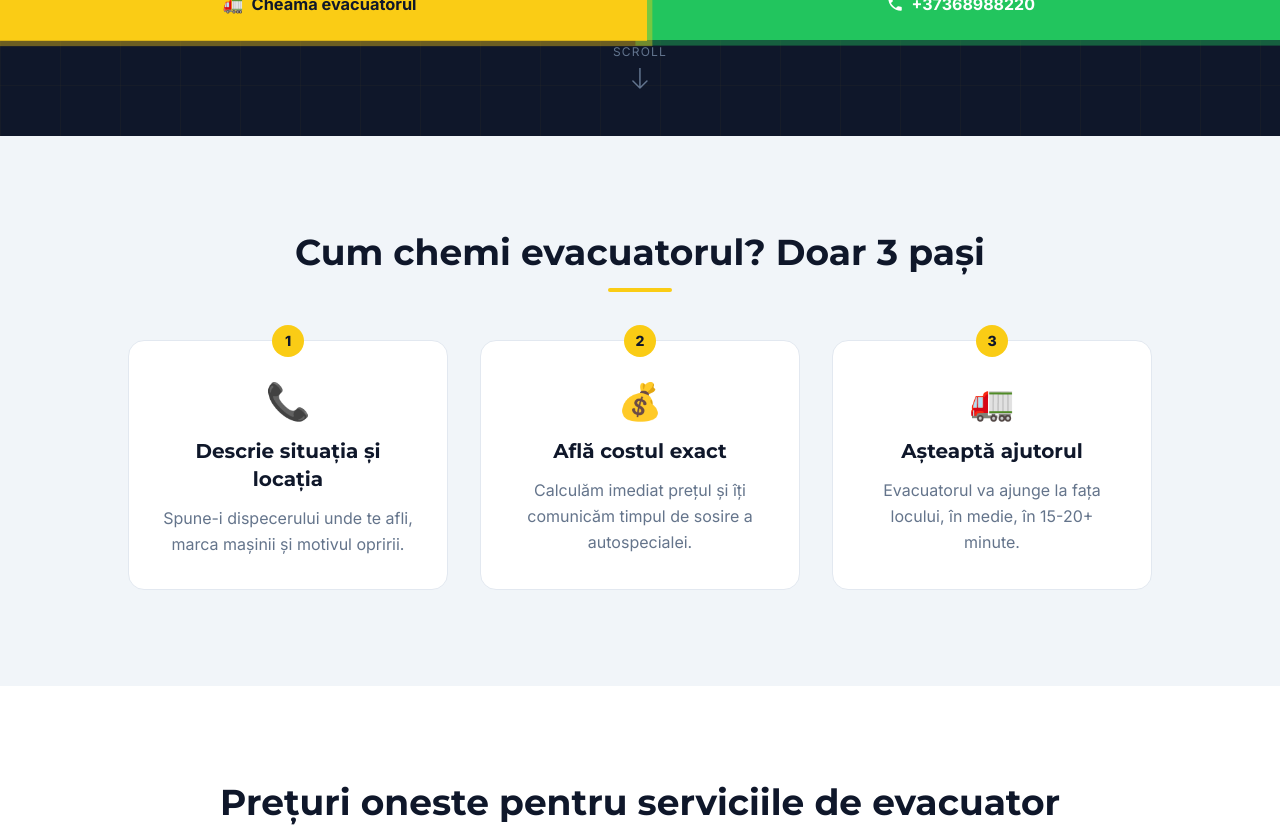
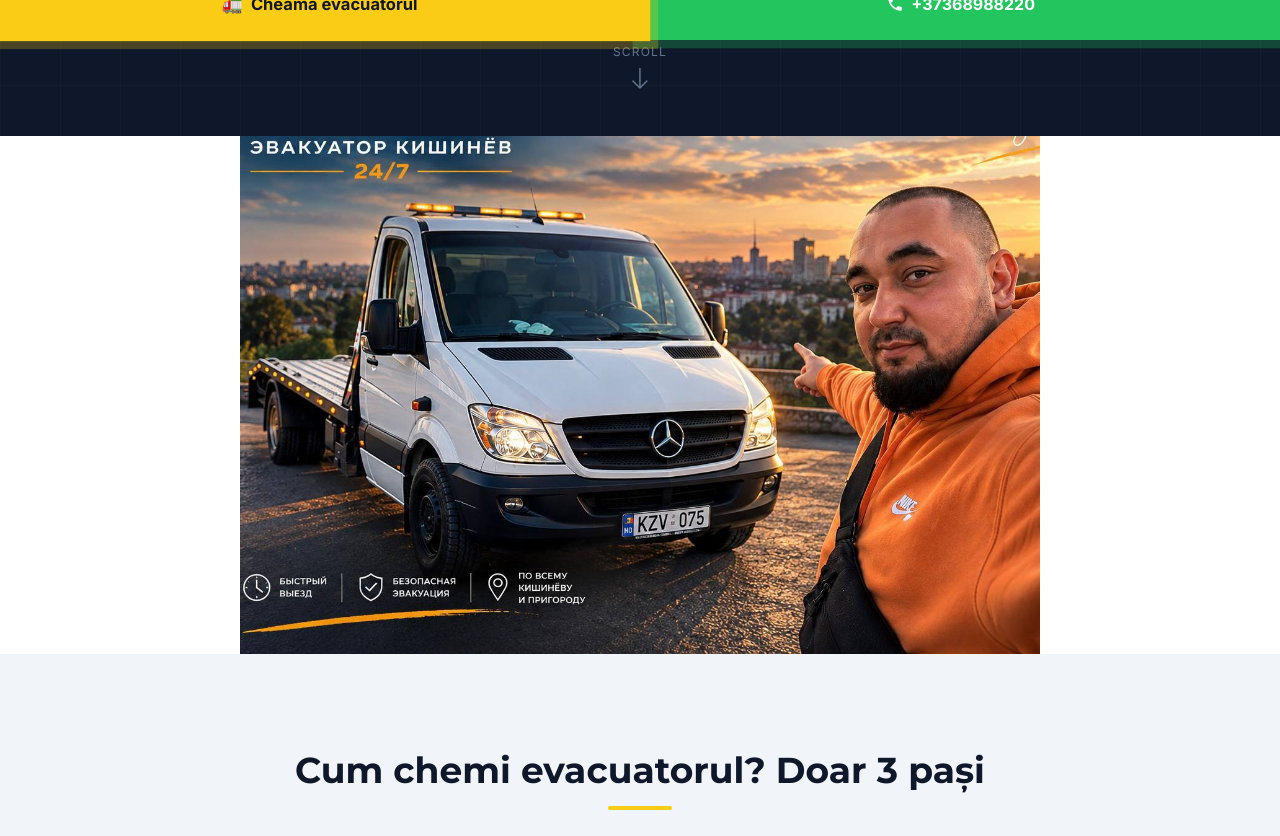
Before and after one commit to rocolusso/evacuator-service-project, a Next.js app: page / in a window 1280 px wide. Shown: the part 760-1596 px from the top of the page. Built offline with nearby package versions, Linux system fonts and the light colour scheme; no server answers.

Commit message:
added hero 2 photo component

```diff
--- a/src/app/(ro)/page.tsx
+++ b/src/app/(ro)/page.tsx
@@ -10,6 +10,7 @@ import FaqSection from '@/components/sections/FaqSection';
 import SeoSection from '@/components/sections/SeoSection';
 import Footer from '@/components/sections/Footer';
 import DeferredContactForm from '@/components/client/DeferredContactForm';
+import Hero_sub_photo from "@/components/sections/Hero_sub_photo";
 
 export const revalidate = 86400;
 
@@ -44,6 +45,7 @@ export default function HomePage() {
       <Header t={t} locale={locale} />
       <main>
         <HeroSection t={t} />
+        <Hero_sub_photo/>
         <AdvantagesSection t={t} />
         <PricingSection t={t} />
         <FaqSection t={t} />
--- a/src/app/(ru)/ru/page.tsx
+++ b/src/app/(ru)/ru/page.tsx
@@ -10,6 +10,7 @@ import FaqSection from '@/components/sections/FaqSection';
 import SeoSection from '@/components/sections/SeoSection';
 import Footer from '@/components/sections/Footer';
 import DeferredContactForm from '@/components/client/DeferredContactForm';
+import Hero_sub_photo from "@/components/sections/Hero_sub_photo";
 
 export const revalidate = 86400;
 
@@ -44,6 +45,7 @@ export default function RuPage() {
       <Header t={t} locale={locale} />
       <main>
         <HeroSection t={t} />
+        <Hero_sub_photo/>
         <AdvantagesSection t={t} />
         <PricingSection t={t} />
         <FaqSection t={t} />
--- /dev/null
+++ b/src/components/sections/Hero_sub_photo.tsx
@@ -0,0 +1,17 @@
+import React from 'react';
+import Image from 'next/image';
+
+const HeroSubPhoto = () => {
+  return (
+    <div className="flex flex-col items-center justify-center h-full">
+      <Image
+        src={'/evacuator-chisinau.jpg'}
+        alt={'evacuator-chisinau'}
+        width={800}
+        height={800}
+      />
+    </div>
+  );
+};
+
+export default HeroSubPhoto;
```
Also changed, not shown: public/evacuator-chisinau.jpg (added).
